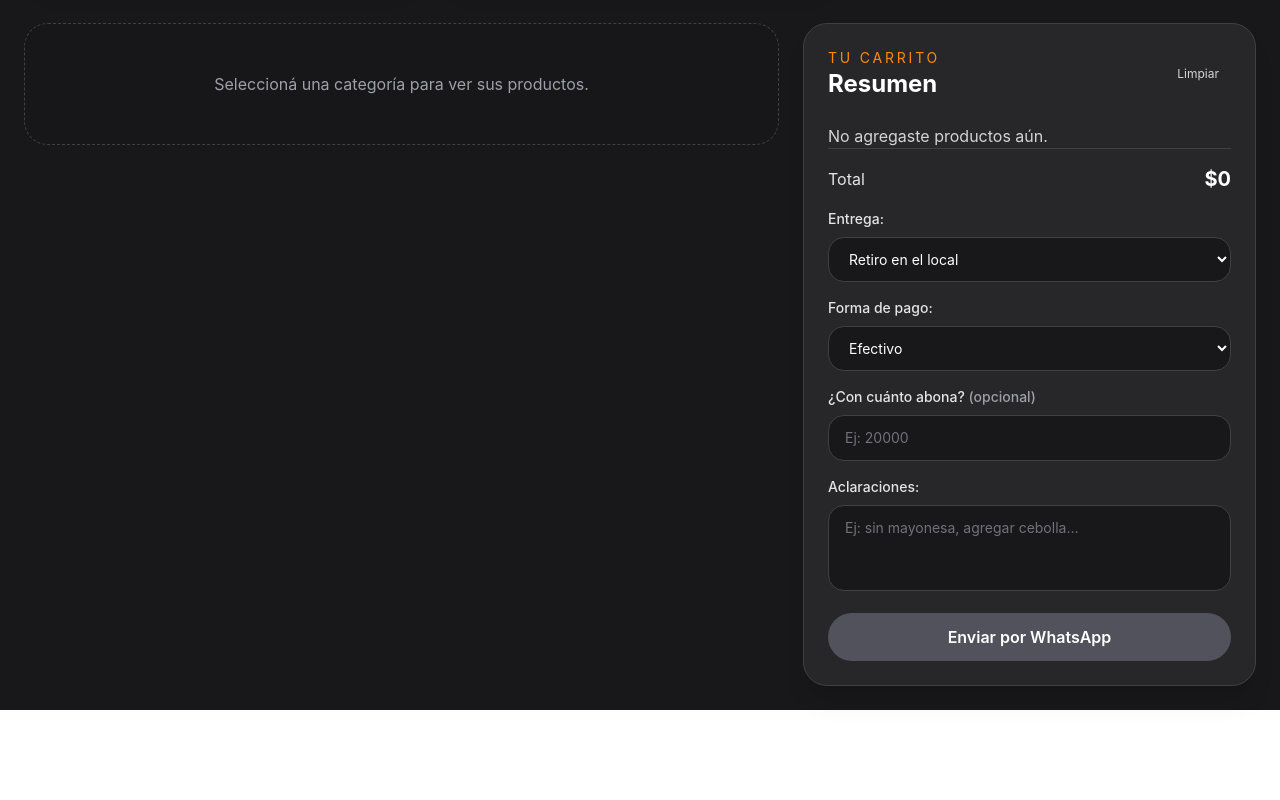
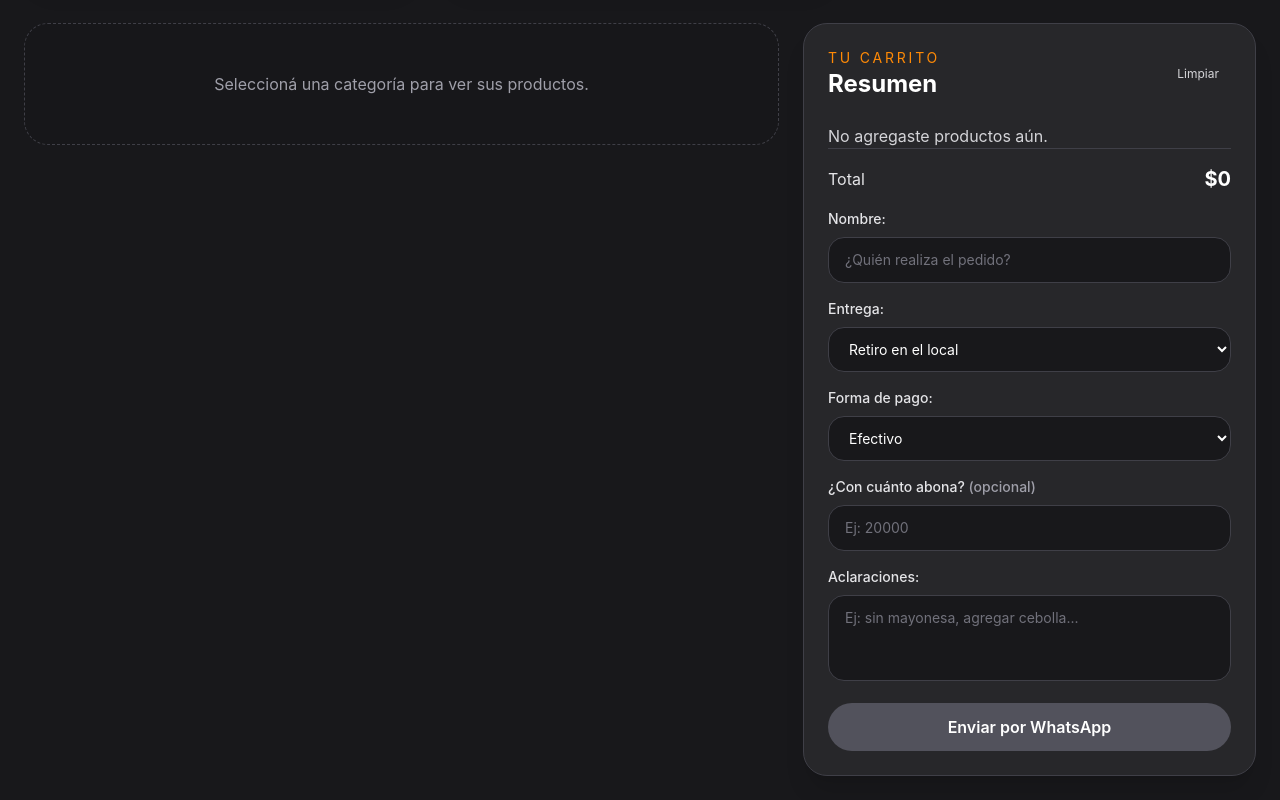
Before and after one commit to comercios-app/placeres-envasados, a React (Vite) app: page / in a window 1280 px wide. Shown: the part 699-1499 px from the top of the page. Before the commit the page ends 1409 px from the top, so only its background shows below. Built offline with nearby package versions, Linux system fonts and the light colour scheme.

Commit message:
Require customer name for orders

```diff
--- a/src/App.jsx
+++ b/src/App.jsx
@@ -9,6 +9,7 @@
 
 function App() {
   const [cart, setCart] = useState([])
+  const [customerName, setCustomerName] = useState("")
   const [orderNotes, setOrderNotes] = useState("")
   const [deliveryMethod, setDeliveryMethod] = useState("Retiro en el local")
   const [deliveryAddress, setDeliveryAddress] = useState("")
@@ -88,6 +89,7 @@
 
   const clearCart = () => {
     setCart([])
+    setCustomerName("")
     setOrderNotes("")
     setDeliveryMethod("Retiro en el local")
     setDeliveryAddress("")
@@ -111,15 +113,18 @@
   const handleSendWhatsApp = () => {
     if (cart.length === 0) return
 
+    const name = customerName.trim()
     const notes = orderNotes.trim()
     const address = deliveryAddress.trim()
     const cashPayment = cashAmount.trim()
     const isDelivery = deliveryMethod === "Envío a domicilio"
 
-    if (isDelivery && !address) return
+    if (!name || (isDelivery && !address)) return
 
     const message = [
       "Hola! Quisiera hacer un pedido:",
+      `Nombre: ${name}`,
+      "",
       ...cart.map(
         (item) => `${item.cantidad} x ${item.nombre} - $${item.precio * item.cantidad}`
       ),
@@ -300,6 +305,8 @@
               onUpdateQuantity={updateQuantity}
               onClear={clearCart}
               total={total}
+              customerName={customerName}
+              onCustomerNameChange={setCustomerName}
               orderNotes={orderNotes}
               onOrderNotesChange={setOrderNotes}
               deliveryMethod={deliveryMethod}
--- a/src/components/Cart.jsx
+++ b/src/components/Cart.jsx
@@ -4,6 +4,8 @@
   onUpdateQuantity,
   onClear,
   total,
+  customerName,
+  onCustomerNameChange,
   orderNotes,
   onOrderNotesChange,
   deliveryMethod,
@@ -17,7 +19,9 @@
   onSendWhatsApp,
 }) {
   const requiresAddress = deliveryMethod === "Envío a domicilio"
+  const missingName = !customerName.trim()
   const missingAddress = requiresAddress && !deliveryAddress.trim()
+  const missingRequiredData = missingName || missingAddress
 
   return (
     <div className="bg-zinc-800 rounded-3xl p-6 shadow-xl border border-zinc-700 sticky top-6">
@@ -89,6 +93,21 @@
           <span>Total</span>
           <span className="text-xl font-bold text-white">${total}</span>
         </div>
+        <label htmlFor="customer-name" className="mb-4 block">
+          <span className="mb-2 block text-sm font-medium text-zinc-200">
+            Nombre:
+          </span>
+          <input
+            id="customer-name"
+            type="text"
+            value={customerName}
+            onChange={(event) => onCustomerNameChange(event.target.value)}
+            placeholder="¿Quién realiza el pedido?"
+            autoComplete="name"
+            required
+            className="w-full rounded-2xl border border-zinc-700 bg-zinc-900 px-4 py-3 text-sm text-white placeholder:text-zinc-500 focus:border-orange-400 focus:outline-none"
+          />
+        </label>
         <label htmlFor="delivery-method" className="mb-4 block">
           <span className="mb-2 block text-sm font-medium text-zinc-200">
             Entrega:
@@ -170,13 +189,18 @@
         </label>
         <button
           onClick={onSendWhatsApp}
-          disabled={cartItems.length === 0 || missingAddress}
+          disabled={cartItems.length === 0 || missingRequiredData}
           className="w-full inline-flex items-center justify-center gap-2 bg-green-500 hover:bg-green-600 text-white py-3 rounded-3xl font-semibold transition duration-150 active:scale-[0.98] active:bg-green-700 disabled:cursor-not-allowed disabled:bg-zinc-600 disabled:active:scale-100"
           type="button"
         >
           Enviar por WhatsApp
         </button>
-        {missingAddress && cartItems.length > 0 && (
+        {missingName && cartItems.length > 0 && (
+          <p className="mt-2 text-center text-xs text-orange-300">
+            Ingresá tu nombre para enviar el pedido.
+          </p>
+        )}
+        {!missingName && missingAddress && cartItems.length > 0 && (
           <p className="mt-2 text-center text-xs text-orange-300">
             Ingresá una dirección para enviar el pedido.
           </p>
```
